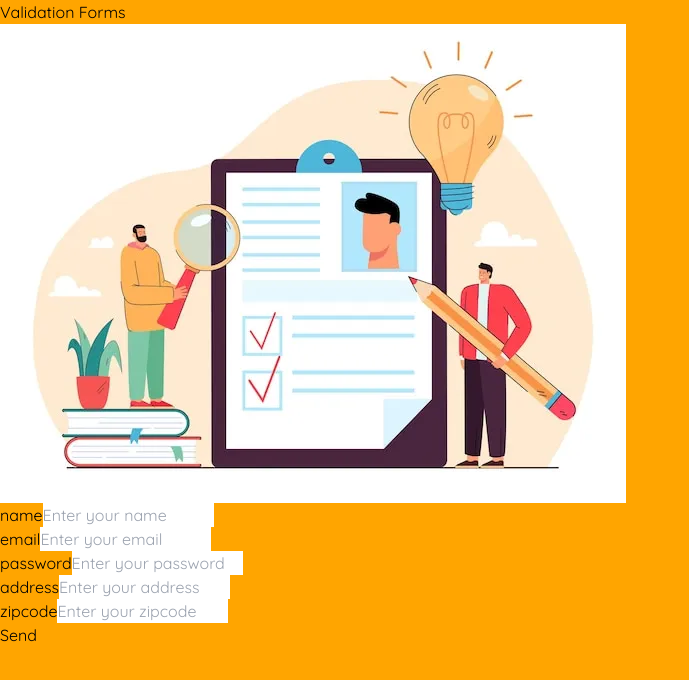
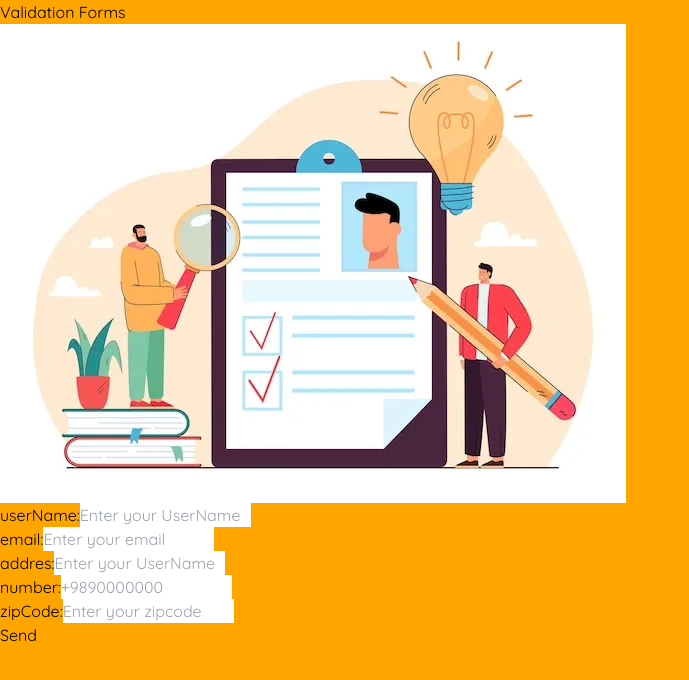
Before and after one commit to abolfazltalebi/form-react, a React (Vite) app: page / in a window 1280 px wide. Shown: the top 680 px of the page, without its empty margins (0-689 px from the left). Built offline with nearby package versions, Linux system fonts and the light colour scheme.

Commit message:
fiexed inputs items

```diff
--- a/src/App.jsx
+++ b/src/App.jsx
@@ -1,27 +1,42 @@
+import { useState } from "react";
 import Buttons from "./components/form/Buttons";
 import ImageForm from "./components/form/ImageForm";
 import Input from "./components/Input";
-import { useState } from "react";
 
 function App() {
+  // State for form data
   const [formData, setFormData] = useState({
     name: "",
     email: "",
-    password: "",
+    number: "",
     address: "",
     zipcode: "",
   });
+
+  // State for individual form fields
+  const [names, setNames] = useState("");
+  const [email, setEmail] = useState("");
+  const [isEmail, setIsEmail] = useState("");
   const [number, setNumber] = useState("");
+  const [address, setAddress] = useState("");
+  const [zipcode, setZipCode] = useState("");
+
+  // State for error and info messages
   const [errorMessage, setErrorMessage] = useState("");
   const [infoMessage, setInfoMessage] = useState("");
+  const [errorMessageZip, setErrorMessageZip] = useState("");
+  const [massage, setMassage] = useState("");
+
+  // Field types for Input component
   const fieldTypes = {
     name: "text",
     email: "email",
-    password: "password",
+    number: "number",
     address: "text",
     zipcode: "text",
   };
-  // handle input change
+
+  // Handle input change for form data
   function handleInputChange(e) {
     const { name, value } = e.target;
     setFormData((prevData) => ({
@@ -29,11 +44,36 @@ function App() {
       [name]: value,
     }));
   }
-  // handle submit
+
+  // Handle form submission
   function handleSubmit(e) {
     e.preventDefault();
     console.log(formData);
   }
+
+  // Handle name input change
+  function handleNameChange(e) {
+    const value = e.target.value;
+    setNames(value);
+  }
+
+  // Handle email input change
+  function handleChangeEmail(event) {
+    const valueInput = event.target.value;
+    const emailRegex = /^[^\s@]+@[^\s@]+\.[^\s@]+$/;
+    setEmail(valueInput);
+    setIsEmail(
+      emailRegex.test(valueInput) ? "" : "Invalid phone number (13 digits)"
+    );
+  }
+
+  // Handle address input change
+  function handleChangeAddress(e) {
+    const valueAddress = e.target.value;
+    setAddress(valueAddress);
+  }
+
+  // Handle number input change
   const handleNumberChange = (event) => {
     const value = event.target.value;
     const onlyDigitsRegex = /^\d*$/;
@@ -56,6 +96,29 @@ function App() {
     }
   };
 
+  // Handle zipcode input change
+  function handleZipCode(e) {
+    const valueZipCode = e.target.value;
+    const DigitsRegex = /^\d*$/;
+    if (!DigitsRegex.test(valueZipCode)) {
+      setErrorMessageZip("Only digits are allowed");
+      setMassage("");
+    } else {
+      setZipCode(valueZipCode);
+      setErrorMessageZip("");
+      const remainingChars = 11 - valueZipCode.length;
+      if (remainingChars > 0) {
+        setMassage(`
+          ${remainingChars} ${remainingChars === 1 ? "very good" : "good"}
+          `);
+      } else if (remainingChars === 0) {
+        setMassage("Valid number");
+      } else {
+        setMassage("");
+      }
+    }
+  }
+
   return (
     <main className="bg-white max-w-6xl p-4 rounded-xl container mx-6 md:mx-auto m-auto mt-[20px]">
       <h2 className="text-center text-4xl">Validation Forms</h2>
@@ -67,20 +130,120 @@ function App() {
           <ImageForm />
         </div>
         <div className="flex flex-col gap-4 mt-16">
-          {Object.keys(formData).map((item) => (
+          {/* Username input */}
+          <div>
             <Input
-              key={item}
-              label={item}
-              type={fieldTypes[item]}
-              name={item}
-              value={formData[item]}
-              onChange={handleInputChange}
-              placeholder={`Enter your ${item}`}
-              number={number}
-              errorMessage={errorMessage}
-              infoMessage={infoMessage}
+              label="userName:"
+              type={fieldTypes.name}
+              name="name"
+              value={names}
+              placeholder={`Enter your UserName`}
+              onChange={handleNameChange}
+              className={`p-2 shadow rounded-xl ${
+                names.length > 5 ? "border-2 border-green-500" : "bg-white/80"
+              }`}
             />
-          ))}
+            {names && (
+              <p>
+                {names.length == 0 ? (
+                  <span className="text-red-600 text-[12px]">
+                    please enter your name
+                  </span>
+                ) : (
+                  <span className="text-green-600 text-[12px]">
+                    Thank you, {names.trim()}.
+                  </span>
+                )}
+              </p>
+            )}
+          </div>
+          {/* Email input */}
+          <div>
+            <Input
+              label="email:"
+              type={fieldTypes.email}
+              name="email"
+              value={email}
+              placeholder={`Enter your email`}
+              onChange={handleChangeEmail}
+              className={`p-2 rounded-xl shadow bg-white/80 ${
+                email.length > 12 ? "border-2 border-green-500" : "bg-white/80"
+              }`}
+            />
+            {isEmail && !email.length > 12 && (
+              <p className="text-[12px] text-green-600">
+                {isEmail ? "Valid Email" : "Invalid Email"}
+              </p>
+            )}
+          </div>
+          {/* Address input */}
+          <div>
+            <Input
+              label="addres:"
+              type={fieldTypes.address}
+              name="name"
+              value={address}
+              placeholder={`Enter your UserName`}
+              onChange={handleChangeAddress}
+              className={`p-2 rounded-xl shadow ${
+                address.length > 5 ? "border-2 border-green-600" : "bg-white/80"
+              }`}
+            />
+            {address && (
+              <p>
+                {address.length == 0 && (
+                  <span className="text-red-600 text-[12px]">
+                    please enter your address
+                  </span>
+                )}
+                {address.length == 1 && (
+                  <span className="text-green-600 text-[12px]">thanck you</span>
+                )}
+              </p>
+            )}
+          </div>
+          {/* Number input */}
+          <div>
+            <Input
+              label="number:"
+              type={fieldTypes.number}
+              name="number"
+              value={number}
+              onChange={handleNumberChange}
+              placeholder="+9890000000"
+              className={`p-2 rounded-xl shadow focus:outline outline-gray-300 ${
+                number.length === 11 && !errorMessage
+                  ? "border-2 border-green-500"
+                  : "bg-white/80"
+              }`}
+            />
+            {errorMessage && (
+              <p className="text-[12px] text-red-600">{errorMessage}</p>
+            )}
+            {infoMessage && !errorMessage && (
+              <p className="text-[12px] text-green-600">{infoMessage}</p>
+            )}
+          </div>
+          {/* Zipcode input */}
+          <div>
+            <Input
+              label="zipCode:"
+              type={fieldTypes.zipcode}
+              name="name"
+              value={zipcode}
+              placeholder={`Enter your zipcode`}
+              onChange={handleZipCode}
+              className={`p-2 rounded-xl shadow focus:outline outline-gray-300 ${
+                zipcode.length === 11 && !errorMessage
+                  ? "border-2 border-green-500"
+                  : "bg-white/80"
+              }`}
+            />
+            {errorMessageZip && (
+              <p className="text-[12px] text-red-600">{errorMessageZip}</p>
+            )}
+            {massage && <p className="text-[12px] text-green-600">{massage}</p>}
+          </div>
         </div>
         <div className="flex flex-col items-center gap-6 justify-center my-6 col-span-4">
           <Buttons />
--- a/src/components/Input.jsx
+++ b/src/components/Input.jsx
@@ -1,14 +1,5 @@
 const Input = (inputs) => {
-  const {
-    label,
-    type,
-    name,
-    value,
-    onChange,
-    placeholder,
-    errorMessage,
-    infoMessage,
-  } = inputs;
+  const { label, type, name, value, onChange, placeholder,className } = inputs;
   return (
     <div className="flex flex-col">
       <label htmlFor={name} className="mb-2">
@@ -21,10 +12,8 @@ const Input = (inputs) => {
         value={value}
         onChange={onChange}
         placeholder={placeholder}
-        className="border p-2 shadow rounded-xl bg-white/80 focus:outline outline-gray-300"
+        className={className}
       />
-      {errorMessage && <p className="text-red-500 mt-1">{errorMessage}</p>}
-      {infoMessage && <p className="text-gray-500 mt-1">{infoMessage}</p>}
     </div>
   );
 };
--- a/src/components/form/Buttons.jsx
+++ b/src/components/form/Buttons.jsx
@@ -1,6 +1,7 @@
+
 function Buttons() {
   return (
-    <button className="bg-orange-600 px-12 py-3 rounded-xl text-white ">
+    <button className="bg-orange-600 px-12 py-3 rounded-xl text-white " >
       Send
     </button>
   );
```
Also changed, not shown: src/components/form/Email.jsx (+1 -10 lines), src/components/form/Number.jsx (+1 -6 lines).
